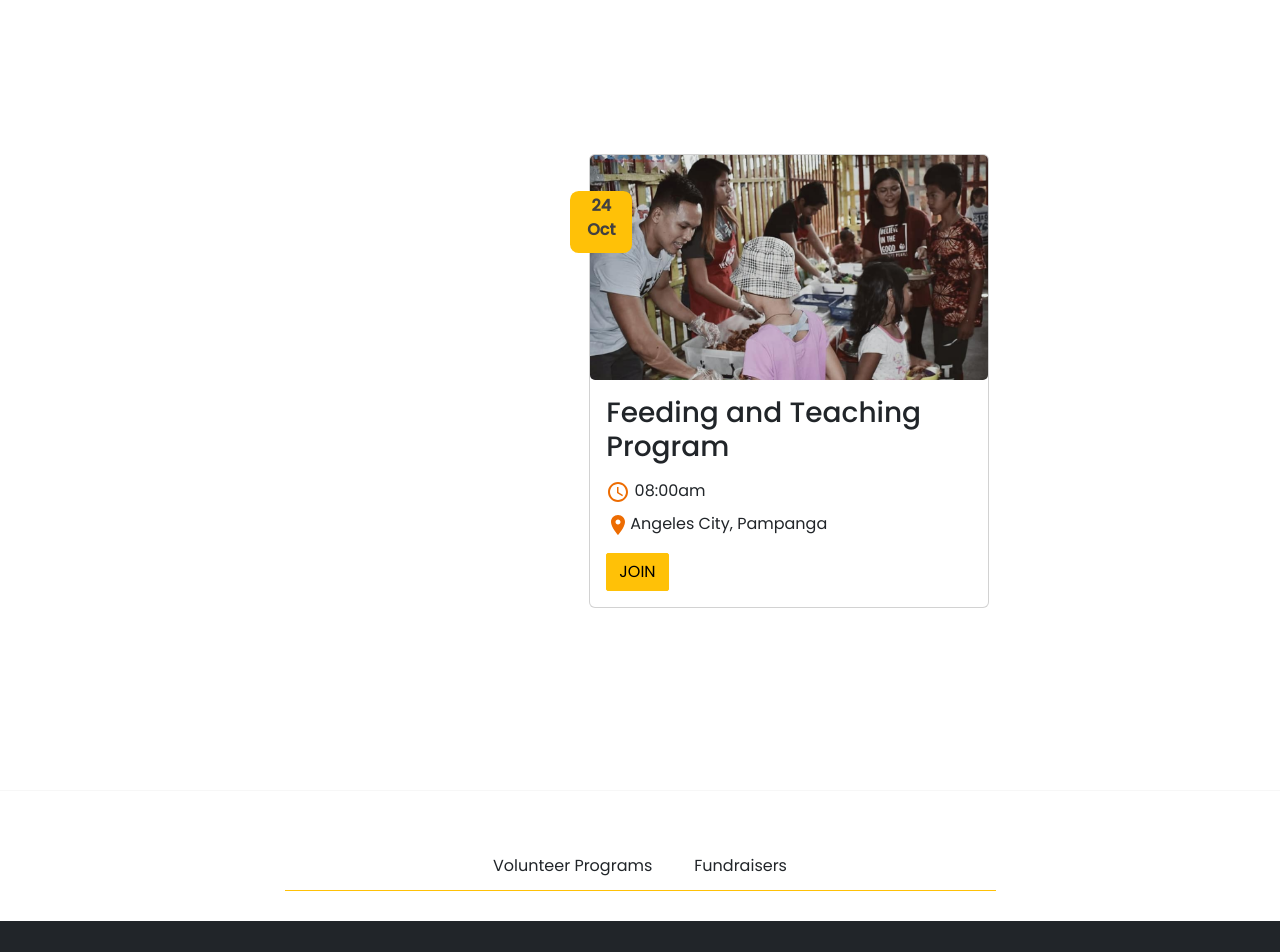
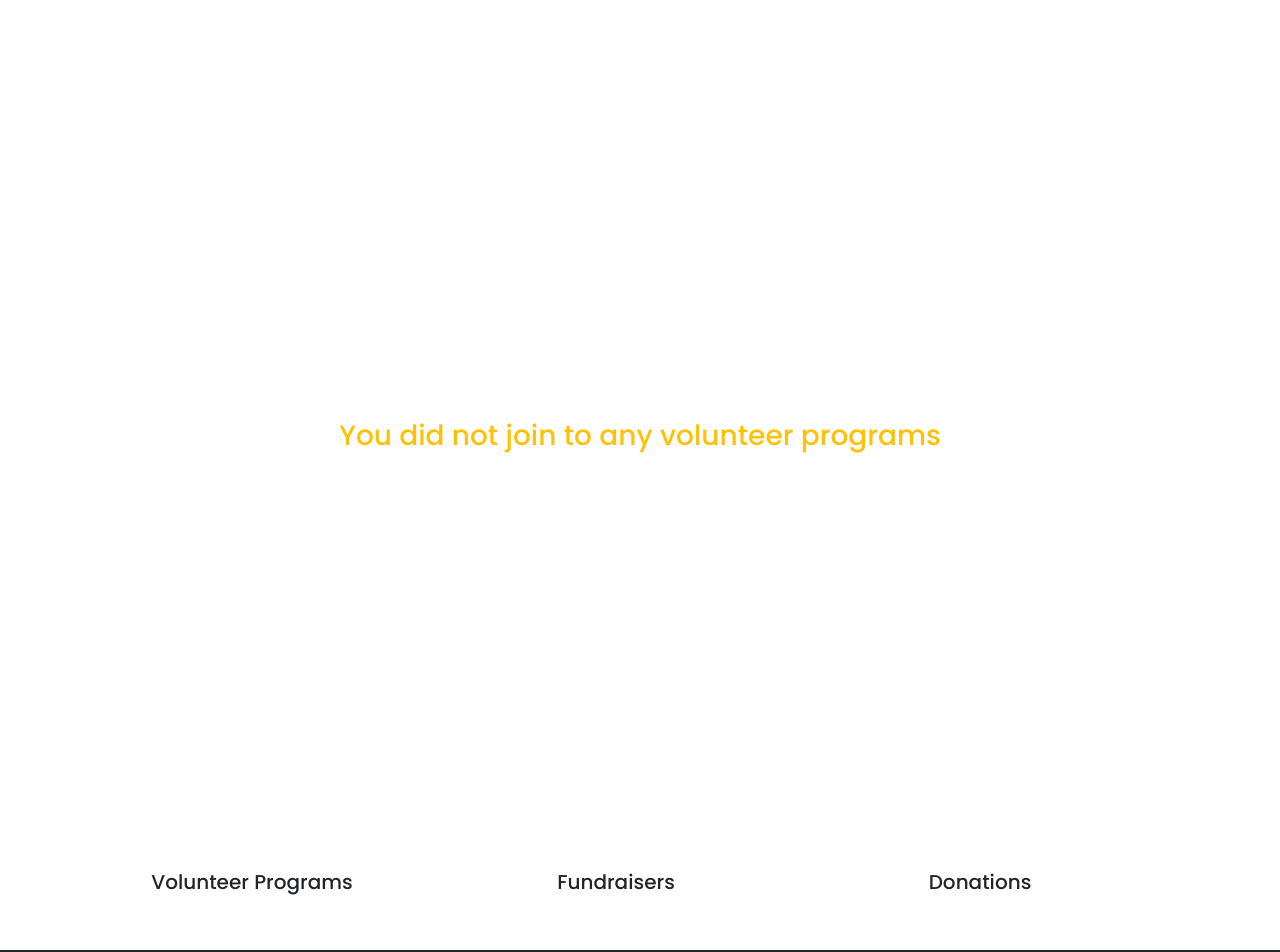
Before and after one commit to rheacezil/ultra-foundation-capstone-fe, a React (Create React App) app: page /homepage in a window 1280 px wide. Shown: the part 560-1512 px from the top of the page. Built offline with nearby package versions, Linux system fonts and the light colour scheme; a web font is replaced by a local one; what redux-promise-middleware would draw is missing.

Commit message:
edited activities and availableactfund

```diff
--- a/src/components/Activities.jsx
+++ b/src/components/Activities.jsx
@@ -1,52 +1,21 @@
-import React from "react";
+import React, { useEffect, useState } from "react";
 import { Card, Button, Container } from "react-bootstrap";
+import { Link } from "react-router-dom";
 import AccessTimeIcon from "@mui/icons-material/AccessTime";
 import LocationOnIcon from "@mui/icons-material/LocationOn";
+import { bindActionCreators } from "redux";
+import * as actionProgram from "../redux/actions/actionProgram";
+import { renderLoading } from "../utilities/loader";
+import { useDispatch } from "react-redux";
 
 export default function Activities() {
   return (
     <section>
       <div className=" bg-act vh-100 volunteer-act position-relative d-block event">
-        <Container className="d-flex justify-content-center">
-          <div className="row mt-5 gx-5 d-flex justify-content-center">
-            {/* 1 */}
-
-            <div className="col-md-6 col-lg-4 my-3 h-100">
-              <Card style={{ width: "25rem" }} className=" p-0">
-                <div className="overflow-hidden">
-                  <Card.Img
-                    className="card-img"
-                    variant="top"
-                    src="images/program-4.png"
-                  />
-                </div>
-                <div className="card-date position-absolute d-flex align-items-center justify-content-center mt-3">
-                  <p className="text-center pt-2 fw-bold">
-                    {" "}
-                    24
-                    <br />
-                    Oct
-                  </p>
-                </div>
-                <Card.Body>
-                  <Card.Title>
-                    <h3 className="text-h">Feeding and Teaching Program</h3>
-                  </Card.Title>
-                  <Card.Text className="row">
-                    <div className="py-2">
-                      <AccessTimeIcon color="warning" />
-                      <span> 08:00am</span>
-                    </div>
-                    <div>
-                      <LocationOnIcon color="warning" />
-                      <span>Angeles City, Pampanga</span>
-                    </div>
-                  </Card.Text>
-                  <Button variant="warning">JOIN</Button>
-                </Card.Body>
-              </Card>
-            </div>
-          </div>
+        <Container className="d-flex justify-content-center align-items-center h-100">
+          <h3 className="text-warning">
+            You did not join to any volunteer programs
+          </h3>
         </Container>
       </div>
     </section>
--- a/src/components/AdminPrograms.jsx
+++ b/src/components/AdminPrograms.jsx
@@ -9,6 +9,7 @@ import axios from "axios";
 export default function AdminPrograms() {
   const [programName, setProgramName] = useState("");
   const [description, setDescription] = useState("");
+
   const programList = useSelector((state) => state.programList);
   const { getAllPrograms, addProgram, deleteProgram } = bindActionCreators(
     actionProgram,
--- a/src/components/AvailableActFund.jsx
+++ b/src/components/AvailableActFund.jsx
@@ -1,77 +1,24 @@
-import { Divider } from "@mui/material";
-import React, { useEffect, useState } from "react";
+import React from "react";
 
 export default function AvailableActFund() {
-  const [activeFilter, setActiveFilter] = useState();
-  //     const [programs, setPrograms] = useState([]);
-  //   const [loading, setLoading] = useState(false);
-
-  //   useEffect(() => {
-  //     setLoading(true);
-
-  //     getAllPrograms().then((response) => {
-  //       setTimeout(() => {
-  //         const allPrograms = response.payload.filter(
-  //           (programs) => programs.type === "regular"
-  //         );
-
-  //         if (activeFilter !== "ALL") {
-  //           setPrograms(
-  //             allPrograms.filter((programs) => programs.filter === activeFilter)
-  //           );
-  //           setLoading(false);
-  //         } else {
-  //           setPrograms(allPrograms);
-  //           setLoading(false);
-  //         }
-  //       }, 1000);
-  //     });
-  //   }, [activeFilter]);
-
-  // const renderCollectionList = () => {
-  //   return products.map((item) => (
-  //     <div className="col-md-6 col-lg-4 col-xl-3 p-2 new" key={item.programId}>
-  //       <div className="collection-img position-relative">
-  //         <Link to={`/product/${item.programId}`}>
-  //           <img
-  //             src={item.imageLink ? item.imageLink : "/images/empty-image.jpeg"}
-  //             alt={item.programName}
-  //             className="w-100"
-  //           />
-  //         </Link>
-
-  //         <span className="bg-primary position-absolute d-flex align-items-center justify-content-center text-white">
-  //           sale
-  //         </span>
-  //       </div>
-  //       <div className="text-center">
-  //         <p className="text-capitalize my-1">{item.productName}</p>
-  //         <span className="fw-bold">{item.price}</span>
-  //       </div>
-  //     </div>
-  //   ));
-  // };
-
   return (
-    <>
-      <Divider />
-      <section className="row d-flex justify-content-center align-items-center">
-        <div className="d-flex flex-wrap mt-5 justify-content-center">
-          <button
-            className="btn m-2 bt-fs"
-            onClick={() => setActiveFilter("volunteer")}
-          >
-            Volunteer Programs
-          </button>
-          <button
-            className="btn m-2 bt-fs"
-            onClick={() => setActiveFilter("fund")}
-          >
-            Fundraisers
-          </button>
+    <section id="popular" className="py-5">
+      <div className="container">
+        <div className="row text-center">
+          <div className="col-md-6 col-lg-4 g-3 row">
+            <h3 className="fs-5">Volunteer Programs</h3>
+            {/* {renderPrograms()} */}
+          </div>
+          <div className="col-md-6 col-lg-4 g-3 row">
+            <h3 className="fs-5">Fundraisers</h3>
+            {/* {renderFundraiser()} */}
+          </div>
+          <div className="col-md-6 col-lg-4 g-3 row">
+            <h3 className="fs-5">Donations</h3>
+            {/* {renderDonation()} */}
+          </div>
         </div>
-        <div className="seperator-two"></div>
-      </section>
-    </>
+      </div>
+    </section>
   );
 }
--- a/src/components/Discover.jsx
+++ b/src/components/Discover.jsx
@@ -7,7 +7,7 @@ import CheckCircleOutlineOutlinedIcon from "@mui/icons-material/CheckCircleOutli
 
 export default function Discover() {
   return (
-    <section className="py-5 activities">
+    <section className="py-2 activities">
       <div className="discover mb-5 text-light p-5 p-lg-0 pt-lg-5 text-center text-sm-start">
         <Container>
           <div className="text-center">
--- a/src/components/NavLanding.jsx
+++ b/src/components/NavLanding.jsx
@@ -54,14 +54,8 @@ export default function NavLanding() {
         <Navbar.Collapse id="navMenu">
           <ul className="navbar-nav ms-auto text-center">
             <li className="nav-item px-2 py-2">
-              <NavLink to="/homepage" className="nav-link text-dark">
-                HOME
-              </NavLink>
-            </li>
-
-            <li className="nav-item px-2 py-2">
               <NavLink to="/about" className="nav-link text-dark">
-                ABOUT
+                ABOUT US
               </NavLink>
             </li>
 
--- a/src/components/pages/AboutUs.jsx
+++ b/src/components/pages/AboutUs.jsx
@@ -1,3 +1,4 @@
+import { Divider } from "@mui/material";
 import React from "react";
 import About from "../About";
 import Discover from "../Discover";
@@ -10,6 +11,7 @@ export default function AboutUs() {
     <>
       <NavLanding />
       <About />
+      <hr />
       <Discover />
       <Newsletter />
       <Footer />
--- /dev/null
+++ b/src/utilities/loader.jsx
@@ -0,0 +1,20 @@
+import Skeleton from "react-loading-skeleton";
+
+export const renderLoading = () => {
+  return (
+    <div className="row g-3">
+      <div className="col-md-3">
+        <Skeleton height={350} />
+      </div>
+      <div className="col-md-3">
+        <Skeleton height={350} />
+      </div>
+      <div className="col-md-3">
+        <Skeleton height={350} />
+      </div>
+      <div className="col-md-3">
+        <Skeleton height={350} />
+      </div>
+    </div>
+  );
+};
```
